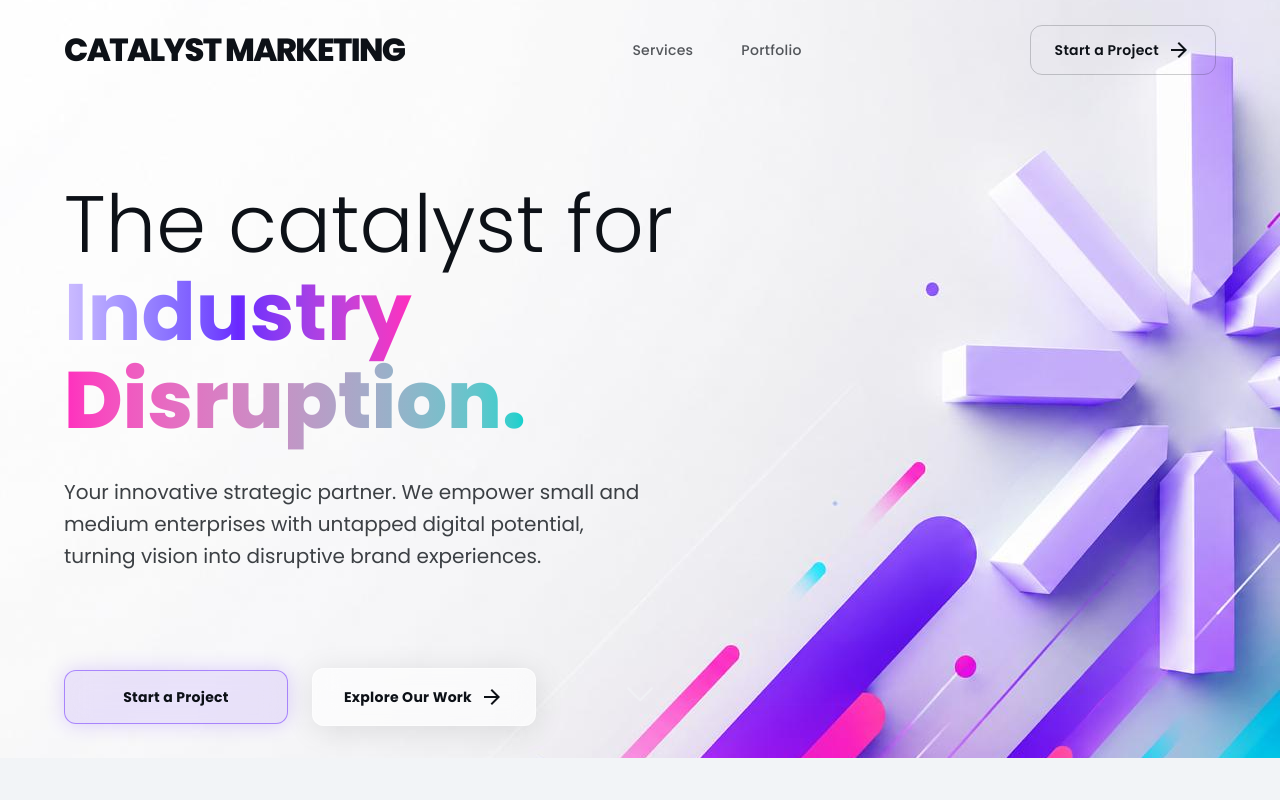
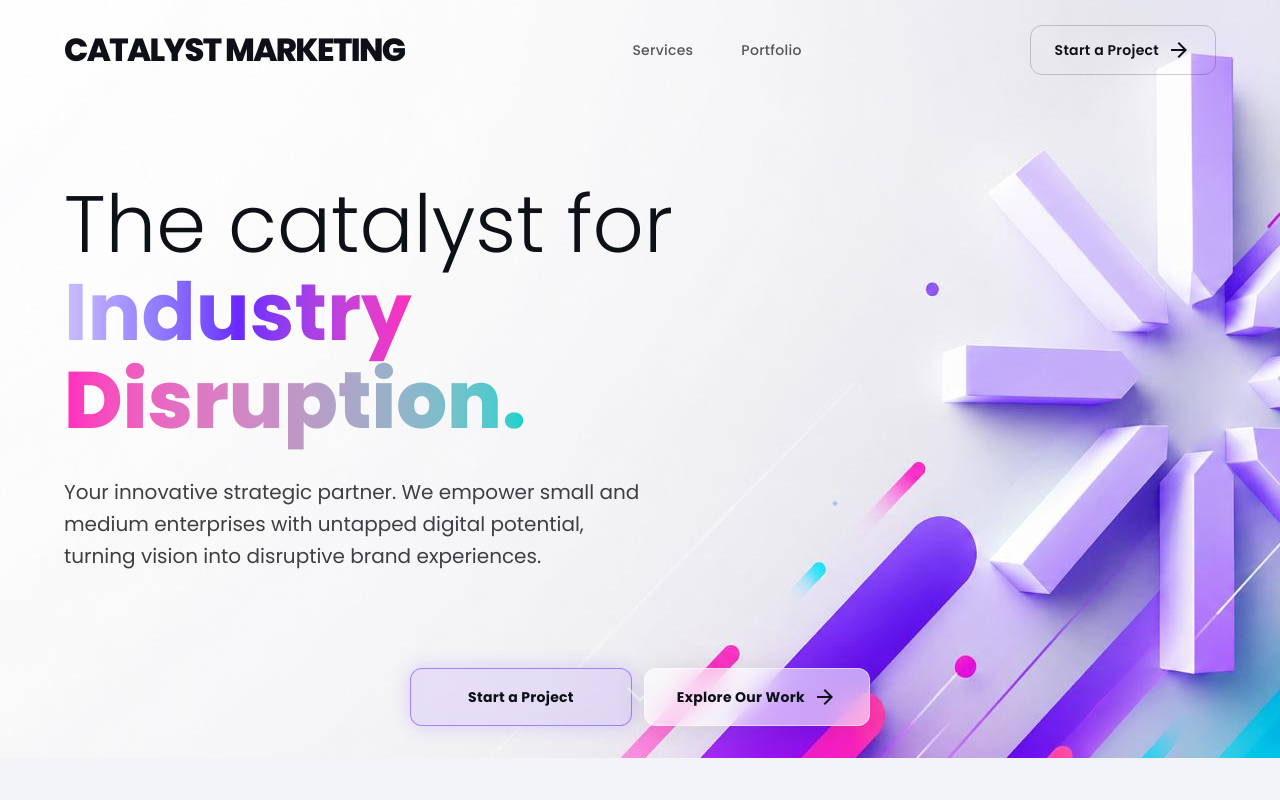
Before and after one commit to onel1234/catalyst-digital, a Next.js app: page / in a window 1280 px wide. Shown: the top 800 px of the page. Built offline with nearby package versions, Linux system fonts and the light colour scheme.

Commit message:
button fix

```diff
--- a/src/app/globals.css
+++ b/src/app/globals.css
@@ -156,3 +156,17 @@
   .card-momentum { transition: transform 0.4s cubic-bezier(0.16, 1, 0.3, 1); }
   .card-momentum:hover { transform: scale(1.02) translateY(-4px); }
 }
+
+.hero-btn {
+  flex: 1 1 0% !important;
+  min-width: 0 !important;
+  display: flex !important;
+  align-items: center !important;
+  justify-content: center !important;
+}
+@media (min-width: 640px) {
+  .hero-btn {
+    flex: none !important;
+    width: 14rem !important;
+  }
+}
--- a/src/app/page.tsx
+++ b/src/app/page.tsx
@@ -94,15 +94,20 @@ export default function Home() {
         <div className="relative z-30 w-full px-margin-mobile md:px-margin-desktop pb-12 md:pb-24 pointer-events-none shrink-0">
           <div className="max-w-container-max mx-auto relative flex flex-col md:flex-row items-center md:items-end justify-between w-full gap-8 md:gap-0">
             {/* Buttons */}
-            <div className="flex flex-row flex-wrap items-center justify-center md:justify-start gap-3 sm:gap-6 w-full md:w-auto pointer-events-auto">
+            <div
+              className="w-full md:w-auto pointer-events-auto"
+              style={{ display: 'grid', gridTemplateColumns: '1fr 1fr', gap: '12px', maxWidth: '460px', margin: '0 auto' }}
+            >
               <button
-                className="flex-1 sm:flex-none sm:w-56 text-center px-4 py-3 sm:px-8 sm:py-4 bg-electric-indigo/10 backdrop-blur-md border border-electric-indigo/50 text-ink-black hover:text-platinum font-button font-bold text-xs sm:text-button rounded-full hover:bg-electric-indigo hover:scale-105 active:scale-95 transition-all duration-500 ease-out shadow-[0_0_20px_rgba(106,40,255,0.2)] hover:shadow-[0_0_30px_rgba(106,40,255,0.5)] whitespace-nowrap"
+                style={{ width: '100%', display: 'flex', alignItems: 'center', justifyContent: 'center' }}
+                className="px-2 py-3 sm:px-8 sm:py-4 bg-electric-indigo/10 backdrop-blur-md border border-electric-indigo/50 text-ink-black hover:text-platinum font-button font-bold text-xs sm:text-button rounded-full hover:bg-electric-indigo hover:scale-105 active:scale-95 transition-all duration-500 ease-out shadow-[0_0_20px_rgba(106,40,255,0.2)] hover:shadow-[0_0_30px_rgba(106,40,255,0.5)] whitespace-nowrap"
                 onClick={() => window.dispatchEvent(new Event("open-contact-modal"))}
               >
                 Start a Project
               </button>
               <a
-                className="flex-1 sm:flex-none sm:w-56 justify-center group px-4 py-3 sm:px-8 sm:py-4 bg-white/60 backdrop-blur-md border border-white/50 text-ink-black font-button font-bold text-xs sm:text-button rounded-full flex items-center gap-2 hover:bg-white/90 hover:text-electric-indigo transition-all duration-300 shadow-[0_4px_30px_rgba(0,0,0,0.1)] whitespace-nowrap"
+                style={{ width: '100%', display: 'flex', alignItems: 'center', justifyContent: 'center' }}
+                className="group px-2 py-3 sm:px-8 sm:py-4 bg-white/60 backdrop-blur-md border border-white/50 text-ink-black font-button font-bold text-xs sm:text-button rounded-full gap-1 sm:gap-2 hover:bg-white/90 hover:text-electric-indigo transition-all duration-300 shadow-[0_4px_30px_rgba(0,0,0,0.1)] whitespace-nowrap"
                 href="#portfolio"
               >
                 Explore Our Work
```
